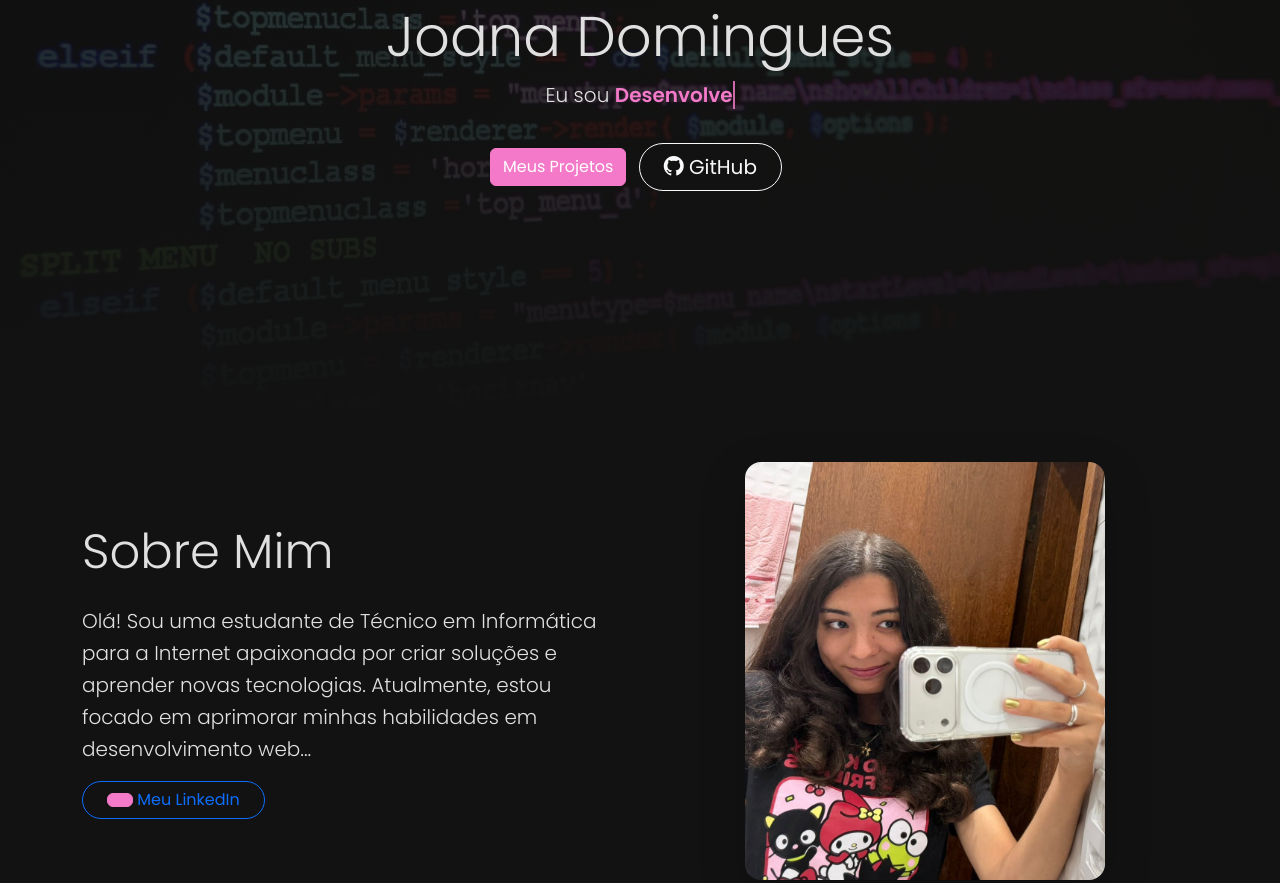
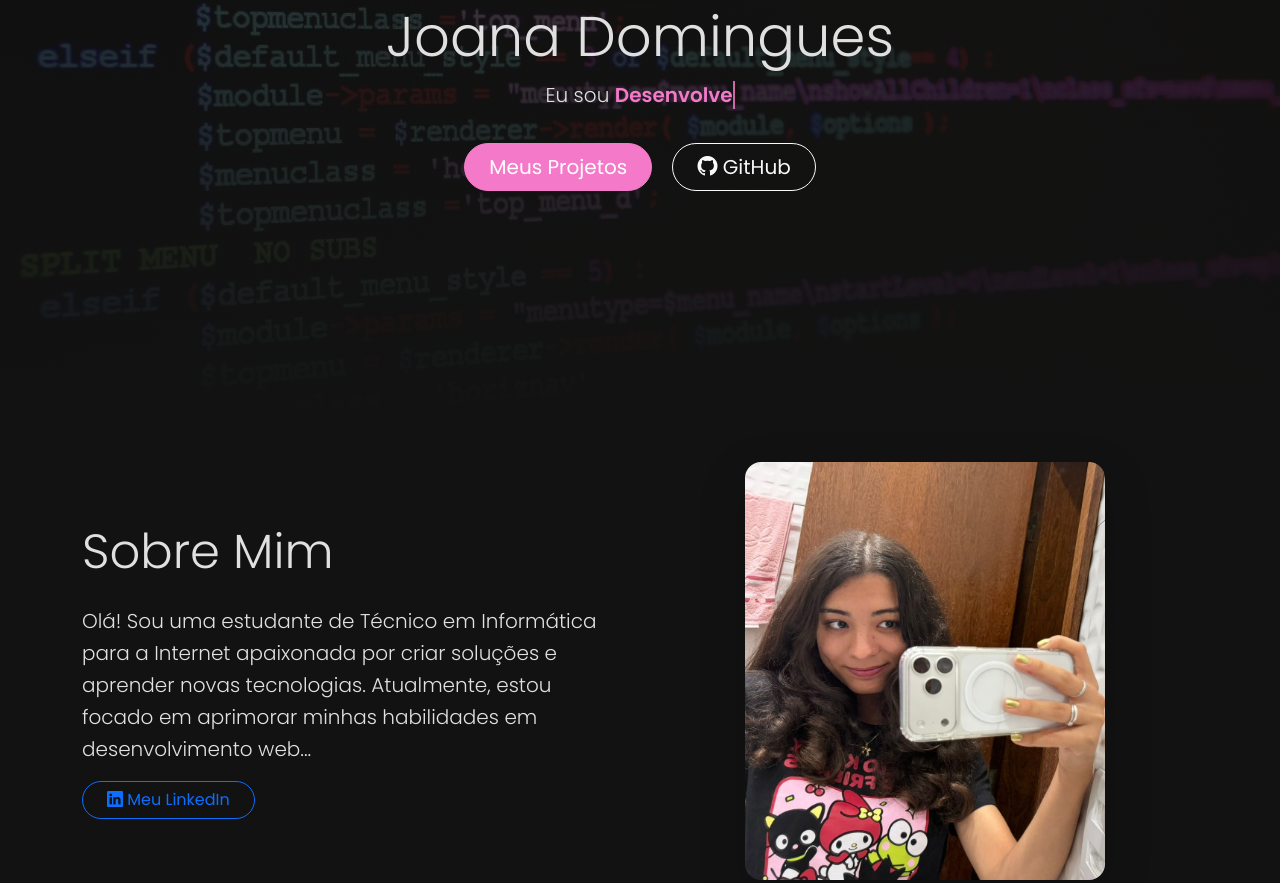
Before and after one commit to joanadominguess/portfolioweb, a plain HTML site: page index.html in a window 1280 px wide. Shown: the part 386-1269 px from the top of the page. Drawn offline with nearby package versions, Linux system fonts and the light colour scheme.

Commit message:
Update index.html

```diff
--- a/index.html
+++ b/index.html
@@ -40,7 +40,7 @@
             <h1 class="display-4">Joana Domingues</h1>
             <p class="lead">Eu sou <span id="typewriter" class="typewriter-text"></span></p>
             <div class="mt-4">
-                <a href="#projetos" class="btn btn-roxo">Meus Projetos</a>
+                <a href="#projetos" class="btn btn-roxo btn-lg rounded-pill px-4 m-2">Meus Projetos</a>
                 <a href="https://github.com/joanadominguess" target="_blank" class="btn btn-outline-light btn-lg rounded-pill px-4 m-2">
                     <i class="bi bi-github"></i> GitHub
                 </a>
@@ -55,7 +55,7 @@
                     <h2 class="display-5 mb-4">Sobre Mim</h2>
                     <p class="lead">Olá! Sou uma estudante de Técnico em Informática para a Internet apaixonada por criar soluções e aprender novas tecnologias. Atualmente, estou focado em aprimorar minhas habilidades em desenvolvimento web...</p>
                     <a href="https://www.linkedin.com/in/joana-domingues-martins-oliveira-santos-jdmos-92b471393/" target="_blank" class="btn btn-outline-primary rounded-pill px-4">
-                        <i class="btn btn-roxo"></i> Meu LinkedIn
+                        <i class="bi bi-linkedin"></i> Meu LinkedIn
                     </a>
                 </div>
                 <div class="col-md-6 text-center mt-4 mt-md-0">
```
